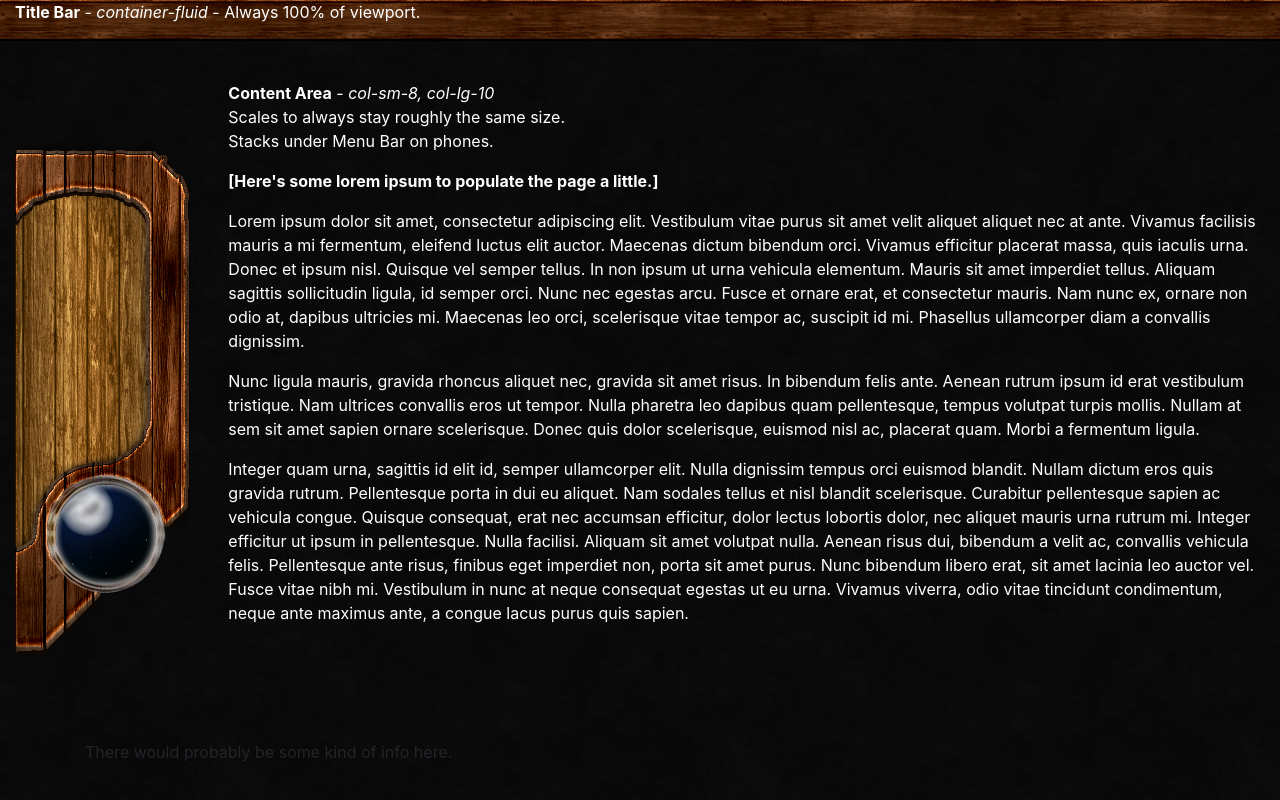
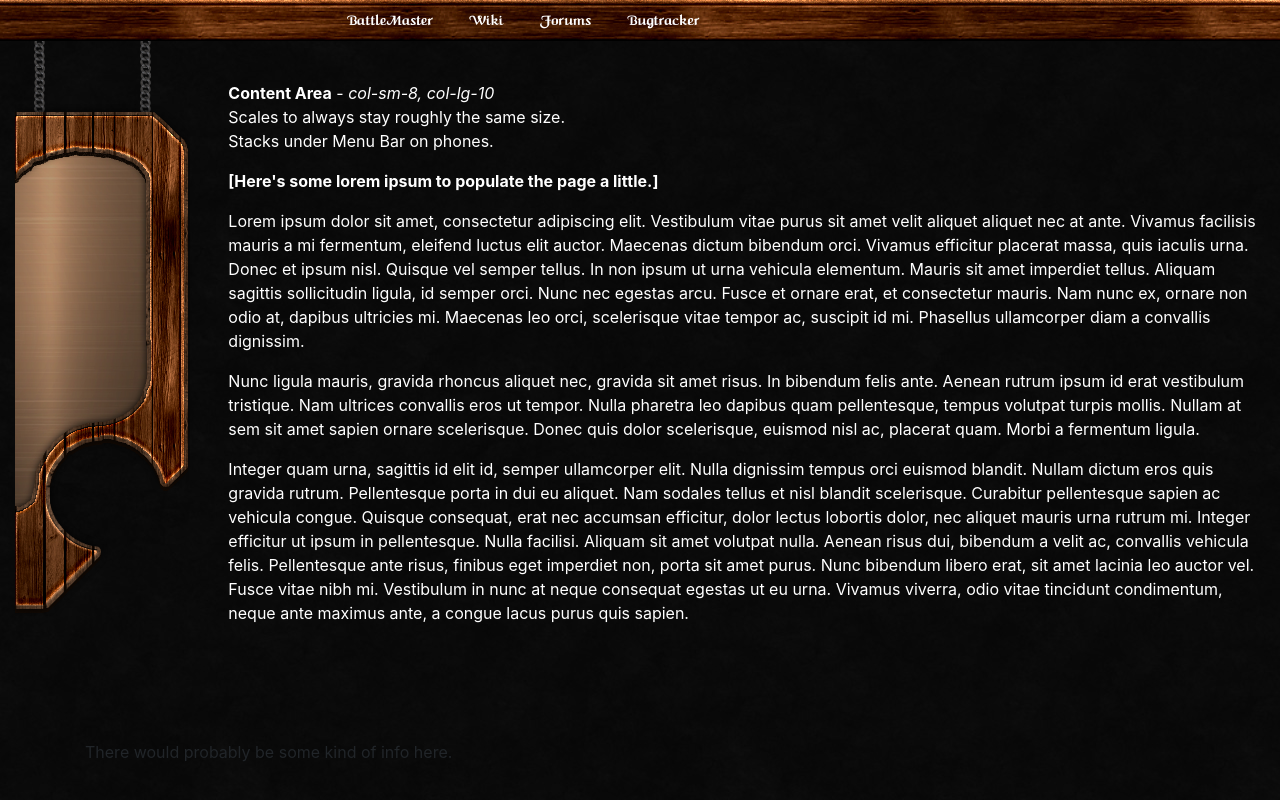
Before and after one commit to ProbablyUnwise/Moxie, a PHP site: page /landing-page.html in a window 1280 px wide. Run offline with PHP 8.4, Linux system fonts and the light colour scheme.

Commit message:
more layout updates

```diff
--- a/landing-page.html
+++ b/landing-page.html
@@ -17,7 +17,14 @@
     <header class="container-fluid">
         <div class="row">
             <div id="title-bar" class="container-fluid">
-                <p><strong>Title Bar</strong> - <em>container-fluid</em> - Always 100% of viewport.</p>
+                <div class="row">
+                    <div class="col-sm-10 d-flex flex-row justify-content-center align-items-center">
+                        <div class="p-2"><a href="#">BattleMaster</a></div>
+                        <div class="p-2"><a href="#">Wiki</a></div>
+                        <div class="p-2"><a href="#">Forums</a></div>
+                        <div class="p-2"><a href="#">Bugtracker</a></div>
+                    </div>
+                </div>
             </div>
         </div>
     </header>
@@ -30,8 +37,8 @@
                 <p><strong>Content Area</strong> - <em>col-sm-8, col-lg-10</em><br>Scales to always stay roughly the same size.<br>Stacks under Menu Bar on phones.</p>
                 <p><strong>[Here's some lorem ipsum to populate the page a little.]</strong></p>
                 <p>Lorem ipsum dolor sit amet, consectetur adipiscing elit. Vestibulum vitae purus sit amet velit aliquet aliquet nec at ante. Vivamus facilisis mauris a mi fermentum, eleifend luctus elit auctor. Maecenas dictum bibendum orci. Vivamus efficitur placerat massa, quis iaculis urna. Donec et ipsum nisl. Quisque vel semper tellus. In non ipsum ut urna vehicula elementum. Mauris sit amet imperdiet tellus. Aliquam sagittis sollicitudin ligula, id semper orci. Nunc nec egestas arcu. Fusce et ornare erat, et consectetur mauris. Nam nunc ex, ornare non odio at, dapibus ultricies mi. Maecenas leo orci, scelerisque vitae tempor ac, suscipit id mi. Phasellus ullamcorper diam a convallis dignissim.</p>
-                    <p>Nunc ligula mauris, gravida rhoncus aliquet nec, gravida sit amet risus. In bibendum felis ante. Aenean rutrum ipsum id erat vestibulum tristique. Nam ultrices convallis eros ut tempor. Nulla pharetra leo dapibus quam pellentesque, tempus volutpat turpis mollis. Nullam at sem sit amet sapien ornare scelerisque. Donec quis dolor scelerisque, euismod nisl ac, placerat quam. Morbi a fermentum ligula.</p>
-                    <p>Integer quam urna, sagittis id elit id, semper ullamcorper elit. Nulla dignissim tempus orci euismod blandit. Nullam dictum eros quis gravida rutrum. Pellentesque porta in dui eu aliquet. Nam sodales tellus et nisl blandit scelerisque. Curabitur pellentesque sapien ac vehicula congue. Quisque consequat, erat nec accumsan efficitur, dolor lectus lobortis dolor, nec aliquet mauris urna rutrum mi. Integer efficitur ut ipsum in pellentesque. Nulla facilisi. Aliquam sit amet volutpat nulla. Aenean risus dui, bibendum a velit ac, convallis vehicula felis. Pellentesque ante risus, finibus eget imperdiet non, porta sit amet purus. Nunc bibendum libero erat, sit amet lacinia leo auctor vel. Fusce vitae nibh mi. Vestibulum in nunc at neque consequat egestas ut eu urna. Vivamus viverra, odio vitae tincidunt condimentum, neque ante maximus ante, a congue lacus purus quis sapien. </p>
+                <p>Nunc ligula mauris, gravida rhoncus aliquet nec, gravida sit amet risus. In bibendum felis ante. Aenean rutrum ipsum id erat vestibulum tristique. Nam ultrices convallis eros ut tempor. Nulla pharetra leo dapibus quam pellentesque, tempus volutpat turpis mollis. Nullam at sem sit amet sapien ornare scelerisque. Donec quis dolor scelerisque, euismod nisl ac, placerat quam. Morbi a fermentum ligula.</p>
+                <p>Integer quam urna, sagittis id elit id, semper ullamcorper elit. Nulla dignissim tempus orci euismod blandit. Nullam dictum eros quis gravida rutrum. Pellentesque porta in dui eu aliquet. Nam sodales tellus et nisl blandit scelerisque. Curabitur pellentesque sapien ac vehicula congue. Quisque consequat, erat nec accumsan efficitur, dolor lectus lobortis dolor, nec aliquet mauris urna rutrum mi. Integer efficitur ut ipsum in pellentesque. Nulla facilisi. Aliquam sit amet volutpat nulla. Aenean risus dui, bibendum a velit ac, convallis vehicula felis. Pellentesque ante risus, finibus eget imperdiet non, porta sit amet purus. Nunc bibendum libero erat, sit amet lacinia leo auctor vel. Fusce vitae nibh mi. Vestibulum in nunc at neque consequat egestas ut eu urna. Vivamus viverra, odio vitae tincidunt condimentum, neque ante maximus ante, a congue lacus purus quis sapien. </p>
             </div>
         </div>
     </main>
--- a/style.css
+++ b/style.css
@@ -1,3 +1,8 @@
+@font-face {
+    font-family: Caligula;
+    src: url(fonts/Caligula.ttf);
+}
+
 html {
     background-color: black;
     background: url(images/background.jpg);
@@ -12,10 +17,14 @@ body {
 }
 
 #title-bar {
-    color: white;
+    font-family: Caligula;
     background: url(images/title_bar.jpg);
     border-bottom: thin solid black;
-    margin-bottom: 40px;
+}
+
+#title-bar a {
+    color: white;
+    padding-right: 20px;
 }
 
 #menu-bar {
@@ -23,6 +32,7 @@ body {
 }
 
 #content-area {
+    padding-top: 40px;
     color: white;
 }
 
```
Also changed, not shown: fonts/Caligula.ttf (added), images/BM-Sidebar-night.png, images/title_bar.jpg.
